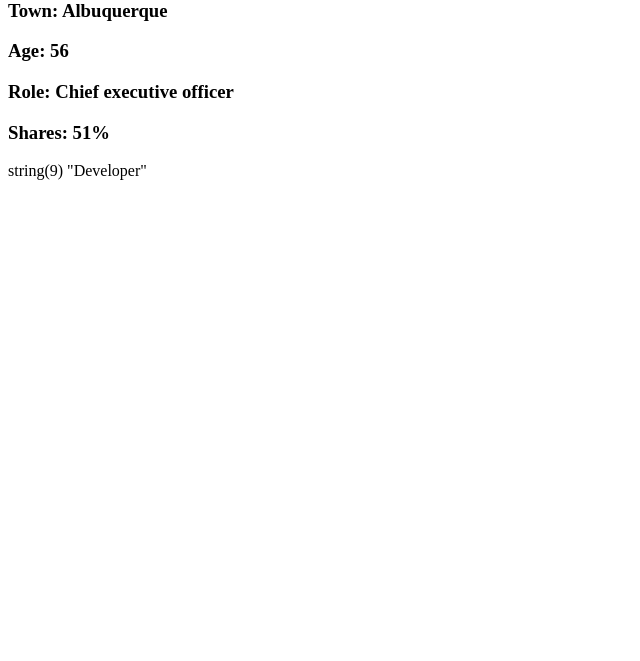
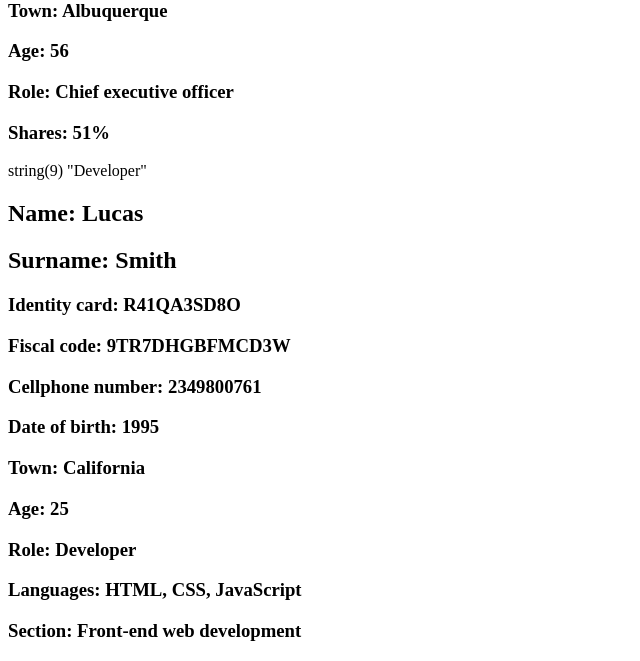
Before and after one commit to ailequal/php-oop-dipendenti, a PHP site: page / in a window 1280 px wide. Shown: the part 303-964 px from the top of the page, without its empty margins (0-640 px from the left). Before the commit the page ends 483 px from the top, so only its background shows below. Run offline with PHP 8.4, Linux system fonts and the light colour scheme.

Commit message:
Added Developer class

```diff
--- a/classes/Developer.php
+++ b/classes/Developer.php
@@ -4,16 +4,17 @@
 
 	class Developer extends Profile {
 		// attributes
-		private $role;
-		private $shares;
+		protected $role;
+		protected $languages;
+		protected $section;
 
 		// functions
 		// construct
-		public function __construct($_name, $_surname, $_identityCard, $_role = 'Chief executive officer') {
+		public function __construct($_name, $_surname, $_identityCard, $_role = 'Developer') {
 			parent::__construct($_name, $_surname, $_identityCard);
 
 			if (!is_string($_role) || empty($_role)) {
-				die('Wrong value');
+				throw new Exception('Wrong value');
 			}
 
 			$this->role = $_role;
@@ -26,23 +27,49 @@
 
 		public function setRole($role) {
 			if (!is_string($role) || empty($role)) {
-				die('Wrong value');
+				throw new Exception('Wrong value');
 			}
 
 			$this->role = $role;
 		}
 
-		// shares
-		public function getShares() {
-			return $this->shares;
+		// languages
+		public function getLanguages() {
+			return $this->languages;
 		}
 
-		public function setShares($shares) {
-			if (!is_string($shares) || empty($shares)) {
-				die('Wrong value');
+		public function setLanguages($languages) {
+			if (!is_string($languages) || empty($languages)) {
+				throw new Exception('Wrong value');
 			}
 
-			$this->shares = $shares;
+			$this->languages = $languages;
+		}
+
+		// section
+		public function getSection() {
+			return $this->section;
+		}
+
+		public function setSection($section) {
+			if (!is_string($section) || empty($section)) {
+				throw new Exception('Wrong value');
+			}
+
+			$this->section = $section;
+		}
+
+		// info
+		public function getInfo() {
+			return $this->info;
+		}
+
+		public function setInfo($year) {
+			parent::setInfo($year);
+			$role = '<h3>Role: ' . $this->role . '</h3>';
+			$languages = '<h3>Languages: ' . $this->languages . '</h3>';
+			$section = '<h3>Section: ' . $this->section . '</h3>';
+			$this->info .= $role . $languages . $section;
 		}
 	}
 
--- a/index.php
+++ b/index.php
@@ -26,5 +26,18 @@
 
 	//  Developer
 	var_dump('Developer');
+	try {
+		$lucasSmith = new Developer('Lucas', 'Smith', 'R41QA3SD8O');
+	} catch (Exception $e) {
+		echo 'Exception: ' . $e->getMessage();
+	}
+	$lucasSmith->setFiscalCode('9TR7DHGBFMCD3W');
+	$lucasSmith->setCellphoneNumber('2349800761');
+	$lucasSmith->setDateOfBirth('1995');
+	$lucasSmith->setTown('California');
+	$lucasSmith->setLanguages('HTML, CSS, JavaScript');
+	$lucasSmith->setSection('Front-end web development');
+	$lucasSmith->setInfo(2020);
+	echo $lucasSmith->getInfo();
 
 ?>
```
